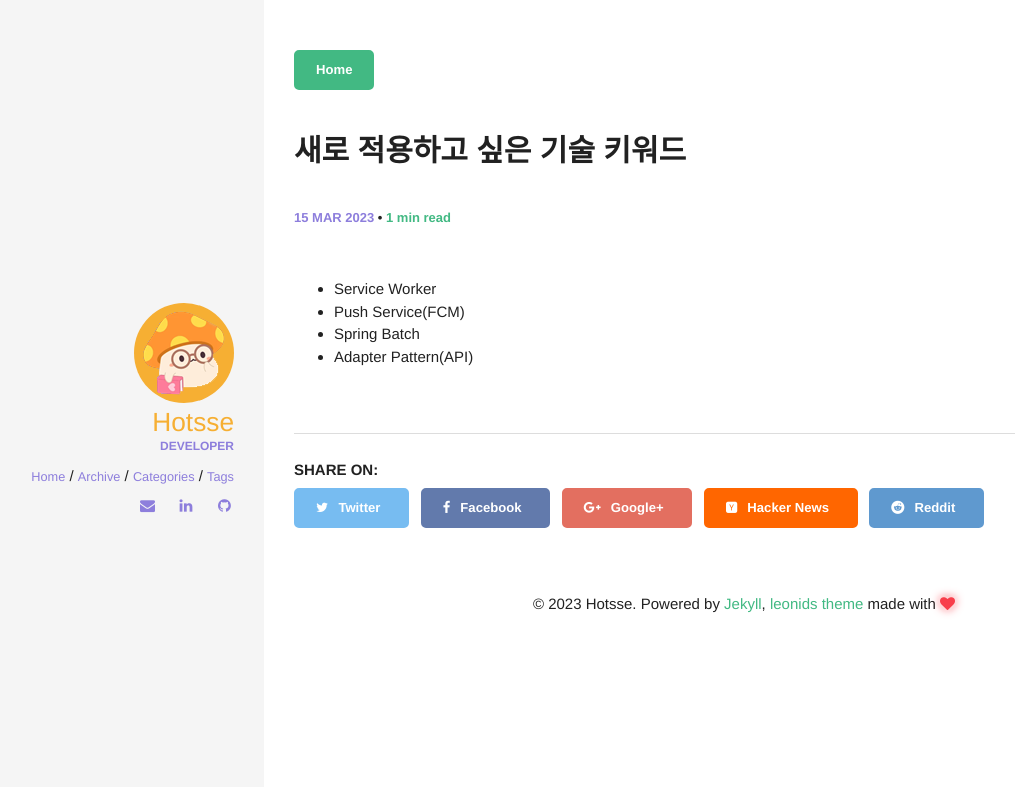
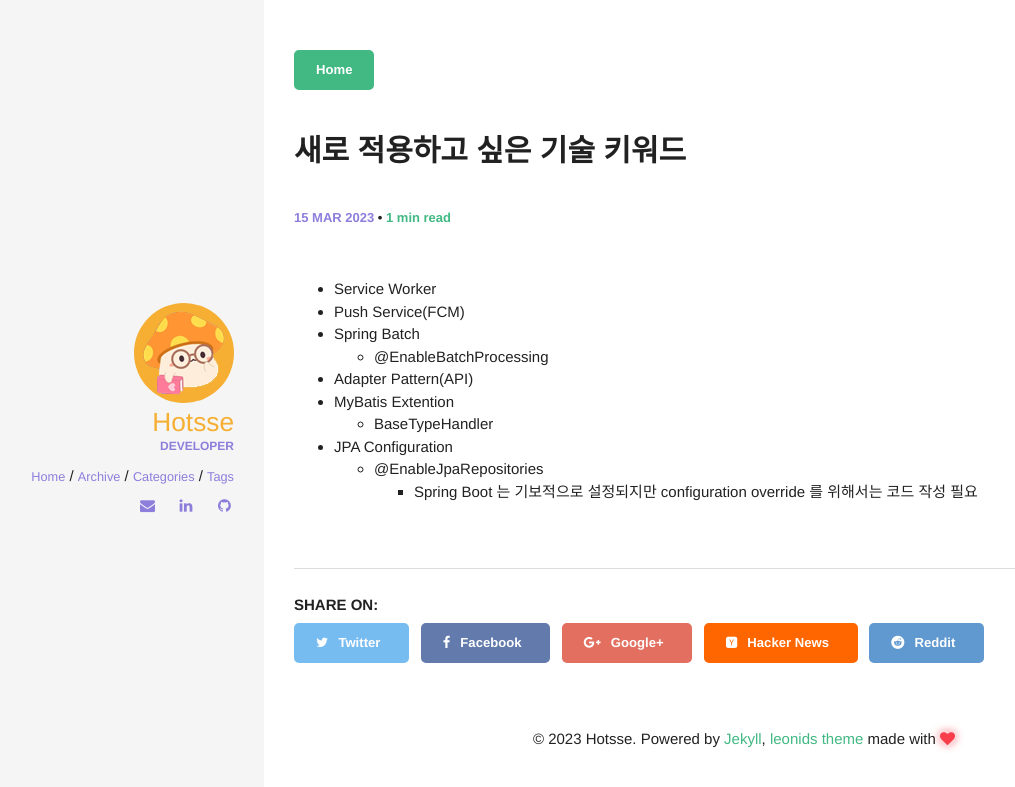
Before and after one commit to Hotsse/hotsse.github.io, a Jekyll site: the page built from _posts/2023-03-15-새로 적용하고 싶은 기술 키워드.md, in a window 1280 px wide. Shown: the top 787 px of the page, without its empty margins (56-1071 px from the left). Built offline with Jekyll 4.4.1, drawn with Linux system fonts in a browser that asks for light colours; comment, search, counter and statistics services are not loaded.

Commit message:
Update 2023-03-15-새로 적용하고 싶은 기술 키워드.md

```diff
--- a/_posts/2023-03-15-새로 적용하고 싶은 기술 키워드.md
+++ b/_posts/2023-03-15-새로 적용하고 싶은 기술 키워드.md
@@ -8,4 +8,10 @@ comments: true
 - Service Worker
 - Push Service(FCM)
 - Spring Batch
+  - @EnableBatchProcessing
 - Adapter Pattern(API)
+- MyBatis Extention
+  - BaseTypeHandler
+- JPA Configuration
+  - @EnableJpaRepositories
+    - Spring Boot 는 기보적으로 설정되지만 configuration override 를 위해서는 코드 작성 필요
```
